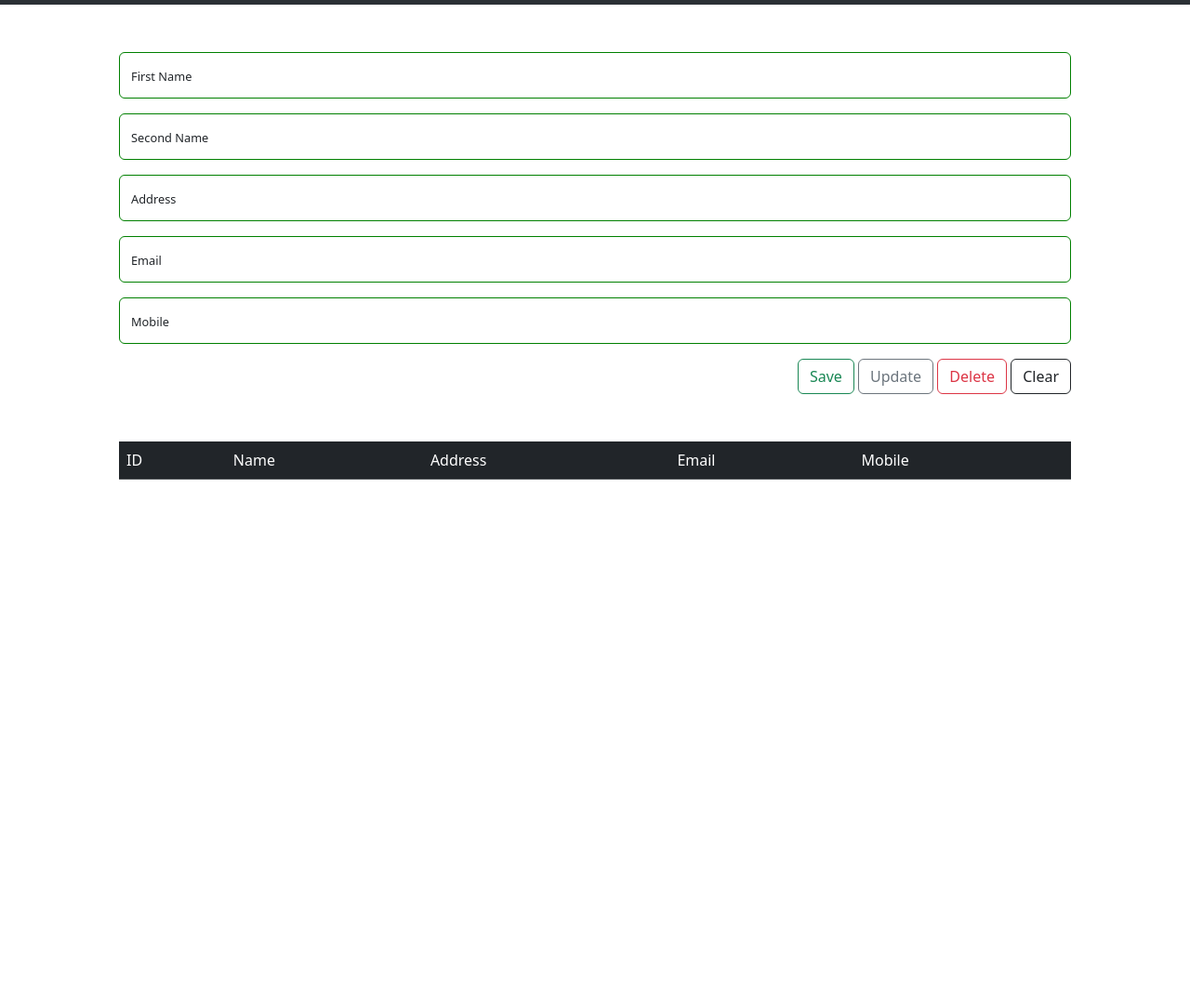
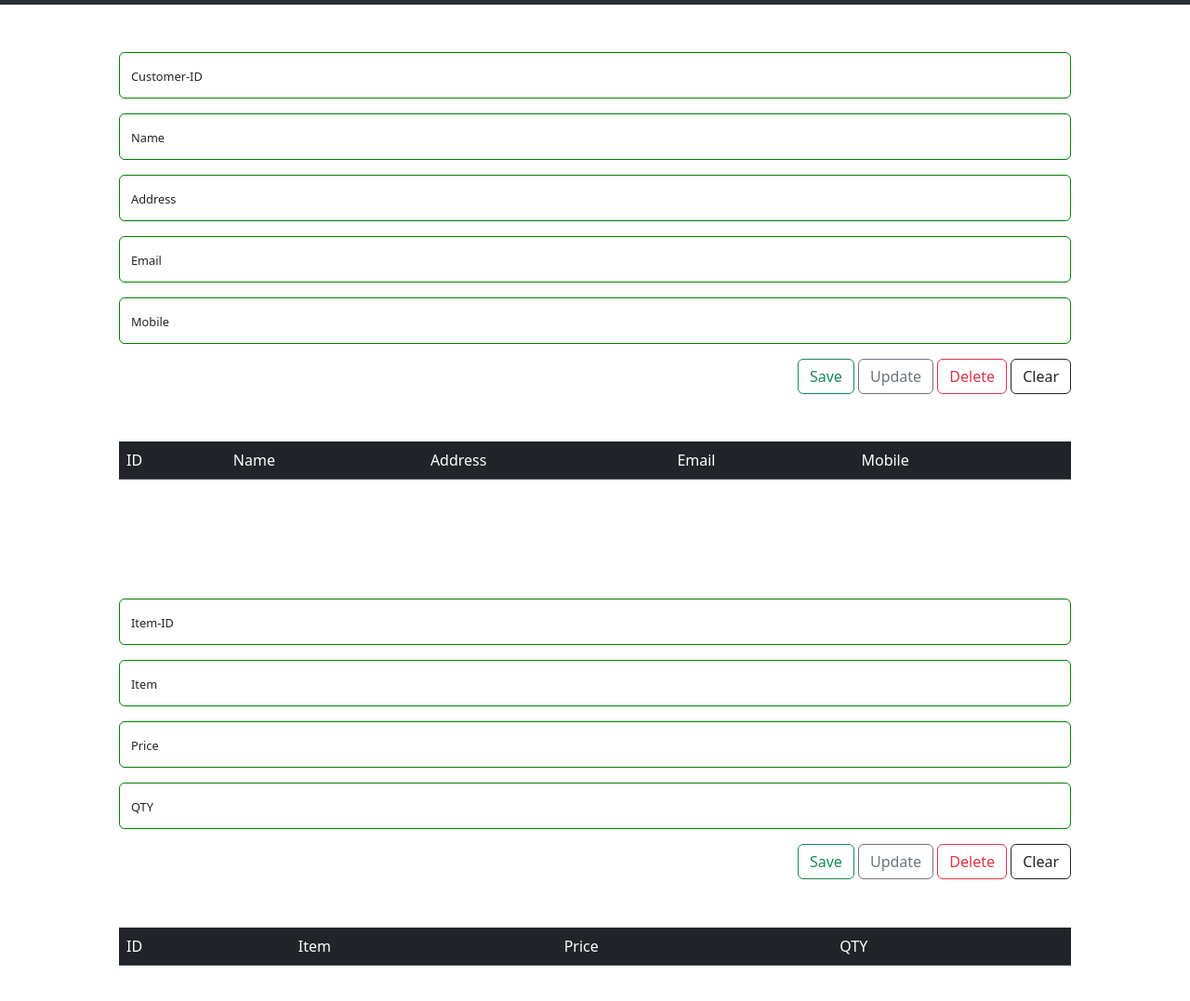
Before and after one commit to SahanDhanujaya/AJAX-POS-Front-End-, a plain HTML site: page index.html in a window 1280 px wide. Shown: the part 51-1128 px from the top of the page at 93% size. Before the commit the page ends 800 px from the top, so only its background shows below. Drawn offline with nearby package versions, Linux system fonts and the light colour scheme.

Commit message:
item page is done

```diff
--- a/css/style.css
+++ b/css/style.css
@@ -19,7 +19,7 @@ nav{
     font-size: 0.8rem;
 
 }
-#customer-form>form{
+main>form{
     display: flex;
     flex-direction: column;
     align-items: center;
@@ -29,10 +29,10 @@ nav{
     margin-bottom: 4%;
 
 }
-#customer-form>form>#customer-button{
+main>form>#btn{
     place-self: end;
 }
-#customer-form section{
+main section{
     margin: 10%;
     margin-top: 0;
 }
--- a/index.html
+++ b/index.html
@@ -34,17 +34,18 @@
 </nav>
 <!--customer form-->
 <main id="customer-form">
+    <!-- input fields -->
     <form action="">
         <div class="form-floating mb-3">
-            <input style="min-height: 0px; height: 50px;" type="email" class="form-control" id="firstName" placeholder="first name">
-            <label for="firstName">First Name</label>
+            <input style="min-height: 0px; height: 50px;" type="text" class="form-control" id="customerId" placeholder="customer id">
+            <label for="customerId">Customer-ID</label>
         </div>
         <div class="form-floating mb-3">
-            <input style="min-height: 0px; height: 50px;" type="email" class="form-control" id="secondName" placeholder="second name">
-            <label for="secondName">Second Name</label>
+            <input style="min-height: 0px; height: 50px;" type="text" class="form-control" id="name" placeholder="name">
+            <label for="name">Name</label>
         </div>
         <div class="form-floating mb-3">
-            <input style="min-height: 0px; height: 50px;" type="email" class="form-control" id="address" placeholder="address">
+            <input style="min-height: 0px; height: 50px;" type="text" class="form-control" id="address" placeholder="address">
             <label for="address">Address</label>
         </div>
         <div class="form-floating mb-3">
@@ -52,16 +53,17 @@
             <label for="email">Email</label>
         </div>
         <div class="form-floating mb-3">
-            <input style="min-height: 0px; height: 50px;" type="email" class="form-control" id="mobile" placeholder="mobile">
+            <input style="min-height: 0px; height: 50px;" type="number" class="form-control" id="mobile" placeholder="mobile">
             <label for="mobile">Mobile</label>
         </div>
-        <div id="customer-button">
+        <div id="btn">
             <button type="button" class="btn btn-outline-success">Save</button>
             <button type="button" class="btn btn-outline-secondary">Update</button>
             <button type="button" class="btn btn-outline-danger">Delete</button>
             <button type="button" class="btn btn-outline-dark">Clear</button>
         </div>
     </form>
+    <!-- customer table -->
     <section>
         <table class="table table-dark table-striped">
             <thead>
@@ -74,6 +76,45 @@
         </table>
     </section>
 </main>
+<!-- item section -->
+ <main id="item-form">
+    <!-- input fields -->
+    <form action="">
+        <div class="form-floating mb-3">
+            <input style="min-height: 0px; height: 50px;" type="text" class="form-control" id="itemId" placeholder="item id">
+            <label for="itemId">Item-ID</label>
+        </div>
+        <div class="form-floating mb-3">
+            <input style="min-height: 0px; height: 50px;" type="text" class="form-control" id="item" placeholder="item">
+            <label for="item">Item</label>
+        </div>
+        <div class="form-floating mb-3">
+            <input style="min-height: 0px; height: 50px;" type="number" class="form-control" id="address" placeholder="price">
+            <label for="price">Price</label>
+        </div>
+        <div class="form-floating mb-3">
+            <input style="min-height: 0px; height: 50px;" type="number" class="form-control" id="qty" placeholder="qty">
+            <label for="qty">QTY</label>
+        </div>
+        <div id="btn">
+            <button type="button" class="btn btn-outline-success">Save</button>
+            <button type="button" class="btn btn-outline-secondary">Update</button>
+            <button type="button" class="btn btn-outline-danger">Delete</button>
+            <button type="button" class="btn btn-outline-dark">Clear</button>
+        </div>
+    </form>
+    <!-- item table -->
+    <section>
+        <table class="table table-dark table-striped">
+            <thead>
+                <td>ID</td>
+                <td>Item</td>
+                <td>Price</td>
+                <td>QTY</td>
+            </thead>
+        </table>
+    </section>
+ </main>
 <script src="js/jquery-3.7.1.min.js"></script>
 <script>
     /*$('#customerModal').hide();
```
